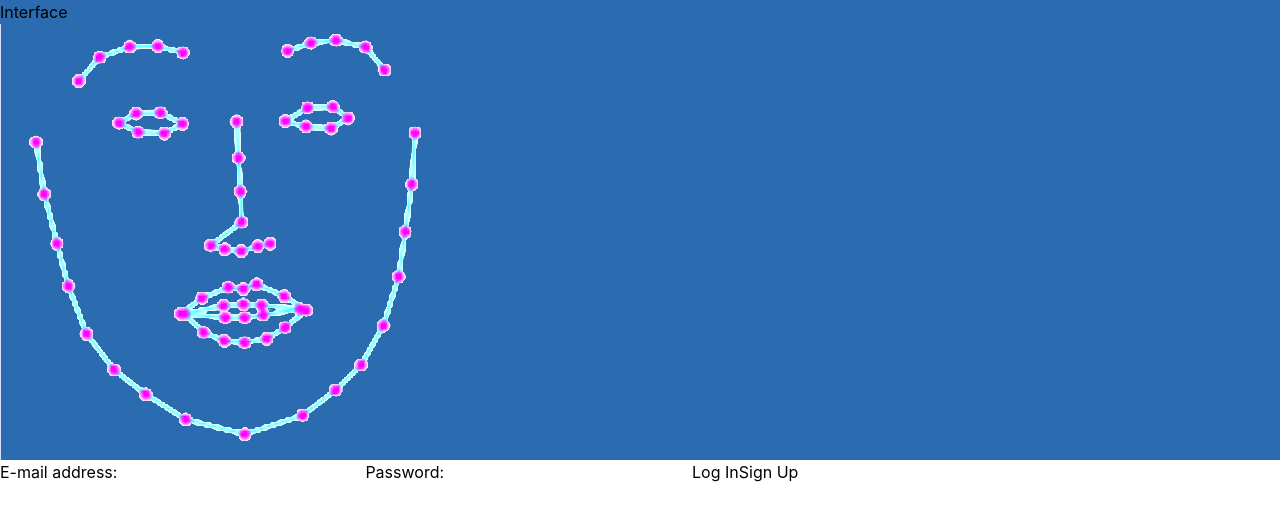
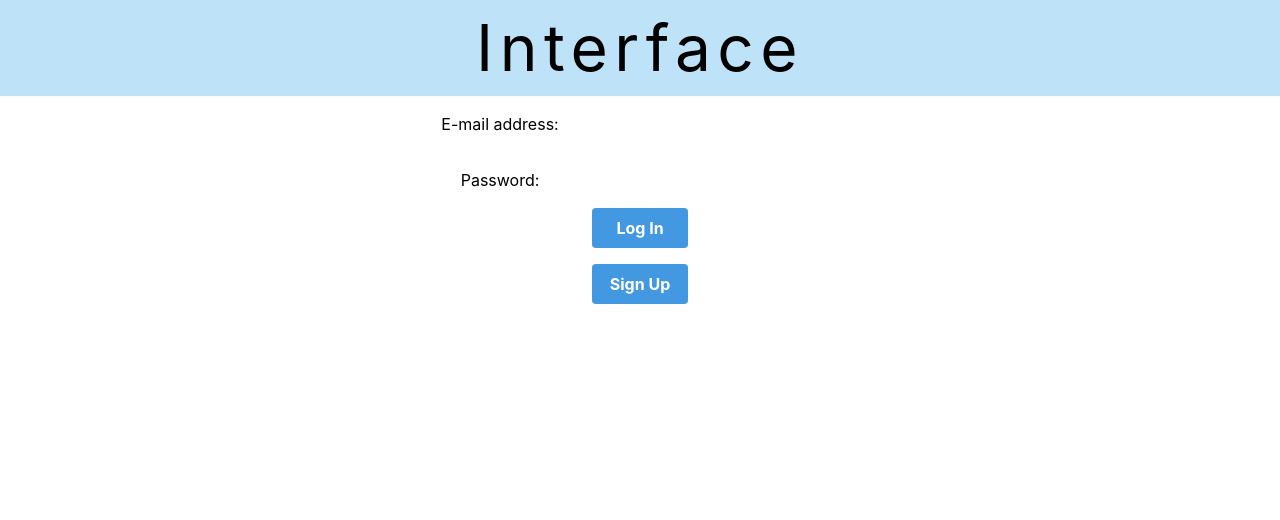
Before and after one commit to pikachucrew/InterFace_Project, a React (Create React App) app in the folder interface/: page /webcam in a window 1280 px wide. Shown: the top 520 px of the page. Built offline with nearby package versions, Linux system fonts and the light colour scheme; no server answers.

Commit message:
Added styling

```diff
--- a/interface/src/App.js
+++ b/interface/src/App.js
@@ -32,7 +32,7 @@ export default class App extends Component {
     const { user } = this.state;
     console.log(user);
     return (
-      <div className="App">
+      <div className="App" class="h-screen">
         <Header className="Header" />
         {user ? (
           <Router className="Router">
--- a/interface/src/components/Dashboard.jsx
+++ b/interface/src/components/Dashboard.jsx
@@ -15,22 +15,22 @@ export default class Dashboard extends Component {
         <h2>Dashboard</h2>
         <button
           onClick={() => {
-            startDetection(true);
+            startDetection(true, user);
           }}
-        >
+        class="bg-blue-500 hover:bg-blue-400 text-white font-bold py-2 px-4 rounded">
           Start detection
         </button>
         <button
           onClick={() => {
-            startDetection(false);
+            startDetection(false, user);
           }}
-        >
+          class="bg-blue-500 hover:bg-blue-400 text-white font-bold py-2 px-4 rounded">
           Stop detection
         </button>
         <Link to="/webcam">
-          <button>View cam</button>
+          <button class="bg-blue-500 hover:bg-blue-400 text-white font-bold py-2 px-4 rounded">View cam</button>
         </Link>
-        <button onClick={this.logout}>Log Out</button>
+        <button onClick={this.logout} class="bg-blue-500 hover:bg-blue-400 text-white font-bold py-2 px-4 rounded">Log Out</button>
         {this.state.videoPresent && (
           <video
             autoPlay={true}
--- a/interface/src/components/Header.jsx
+++ b/interface/src/components/Header.jsx
@@ -1,11 +1,13 @@
 import React from 'react'
-import logo from "../assets/transparent_Interface_logo.png"
+// import logo from "../assets/black_image.png"
+
 
 export default function Header() {
   return (
-    <div className="Header" class="bg-blue-700">
-      <h1>Interface</h1>
-      <img src={logo} alt="" id="logo"/>
+    <div className="Header" class="bg-blue-200 h-auto font-sans text-6xl text-center text-black tracking-widest flex justify-center">
+      <h1 class="self-center">Interface</h1>
+      {/* <img src={logo} alt="" id="logo" class="w-40 self-end" /> */}
+
     </div>
   )
 }
--- a/interface/src/components/LoginPage.jsx
+++ b/interface/src/components/LoginPage.jsx
@@ -1,6 +1,7 @@
 import React, { Component } from 'react';
 import fire from '../config';
 import { navigate } from '@reach/router';
+
 
 class LoginPage extends Component {
   state = {
@@ -41,29 +42,36 @@ class LoginPage extends Component {
     const { email, password, invalid } = this.state;
     return (
       <div>
+        <div class="bg-blue-200 flex flex-row justify-center items-center">
+          {/* <h3 class="text-3xl">Welcome to the Interface Web App!</h3> */}
+          <div class="text-xl">
+          </div>
+        </div>
+        <div class="bg-blue-200">
         {invalid && <p>Invalid Details</p>}
-        <form onSubmit={this.login}>
-          <label>
+        <form onSubmit={this.login} class="flex flex-col items-center bg-white w-auto">
+          <label class="">
             E-mail address:
-            <input
+            <input class="m-4 w-auto"
               type="email"
               name="email"
               value={email}
               onChange={this.handleChange}
             />
           </label>
-          <label>
+          <label class="w-auto">
             Password:
-            <input
+            <input class="m-4"
               type="password"
               name="password"
               value={password}
               onChange={this.handleChange}
             />
           </label>
-          <button type="submit">Log In</button>
-          <button onClick={this.signup}>Sign Up</button>
+          <button type="submit" class="bg-blue-500 hover:bg-blue-400 text-white font-bold py-2 px-4 rounded w-24">Log In</button>
+            <button onClick={this.signup} class="bg-blue-500 hover:bg-blue-400 text-white font-bold py-2 px-4 rounded m-4 w-24">Sign Up</button>
         </form>
+        </div>
       </div>
     );
   }
```
Also changed, not shown: interface/package.json (line endings or trailing spaces), interface/src/assets/black_image.png (added), 1 other file (tests, documents, lock files or other folders).
